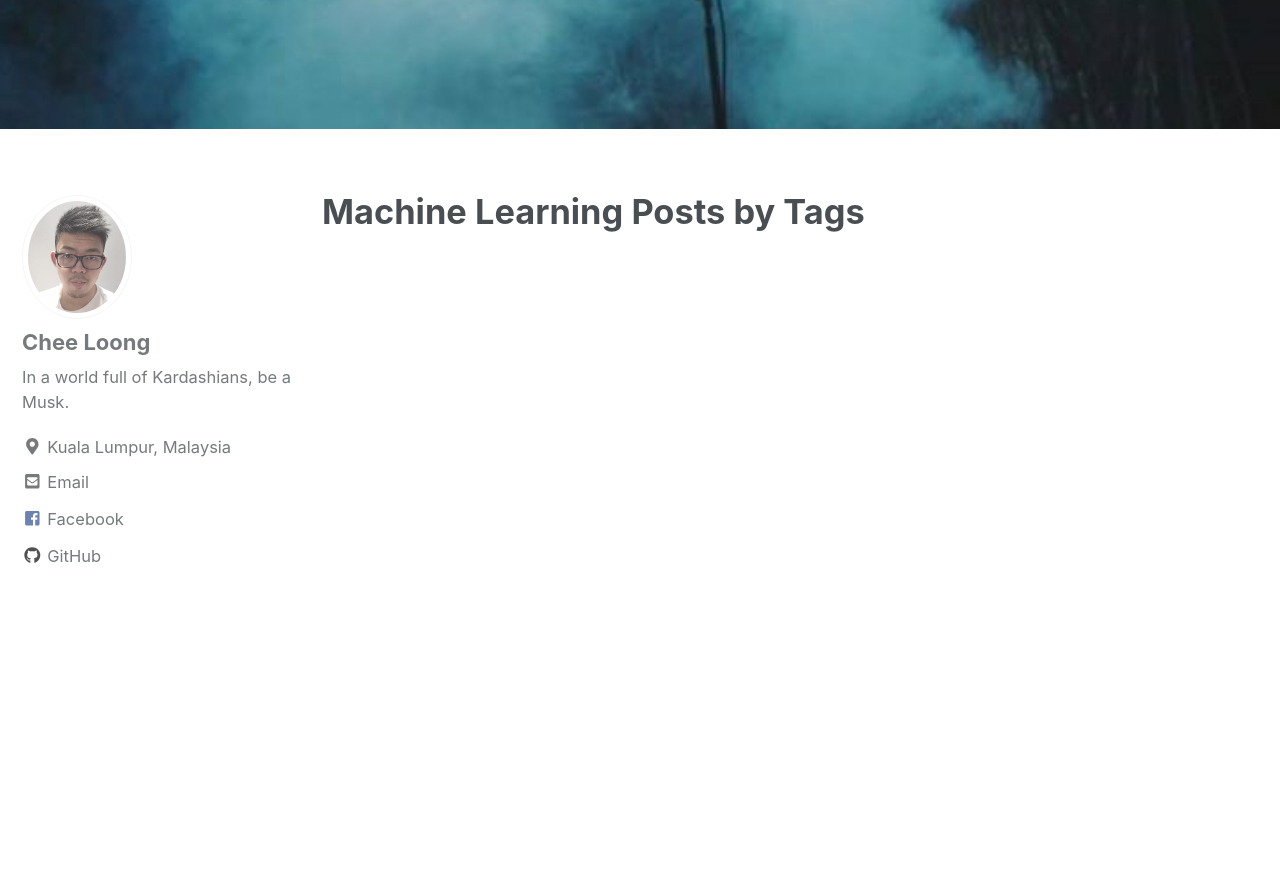
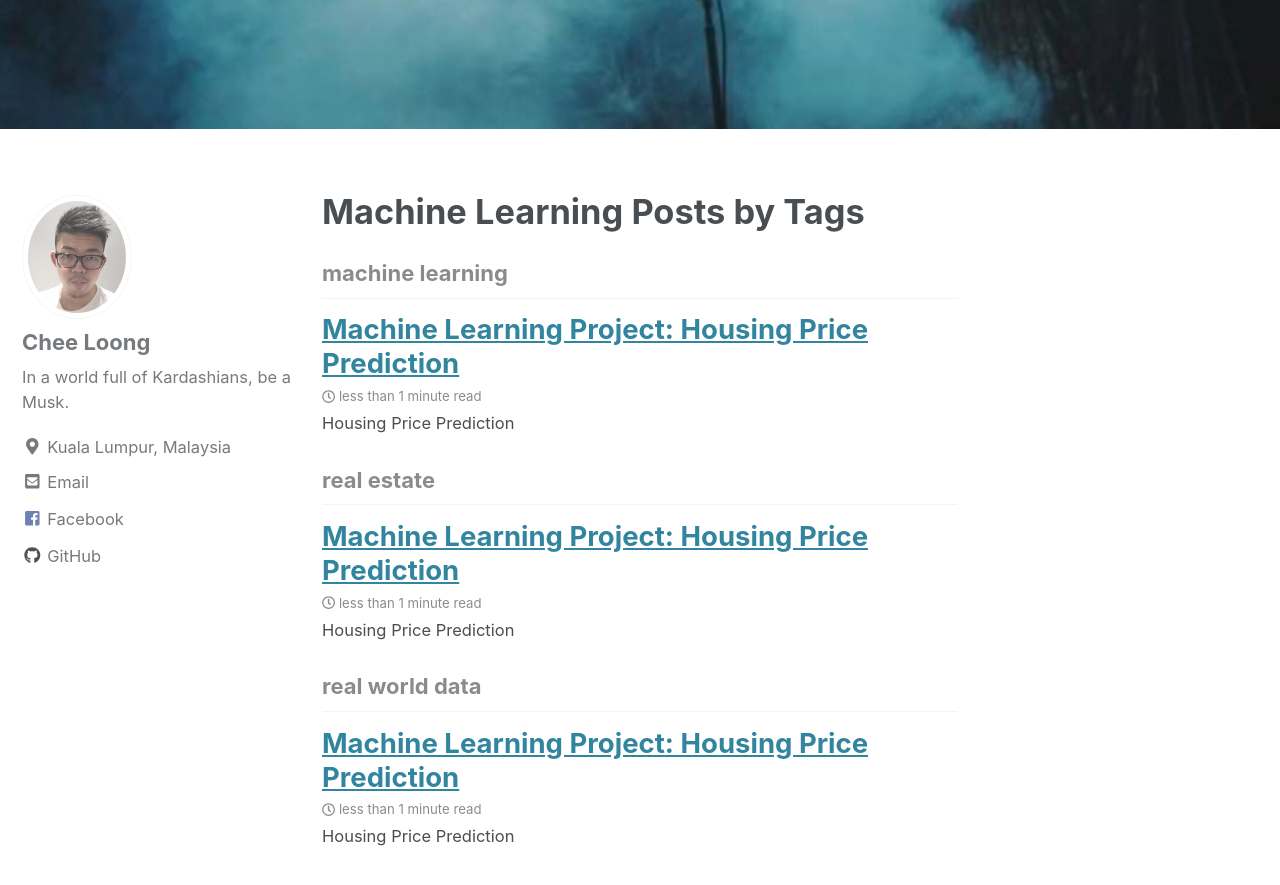
Before and after one commit to CheeLoong/CheeLoong.github.io, a Jekyll site: the page built from _pages/machinelearning.md, in a window 1280 px wide and 900 px high, scrolled down 227 px. Shown: the top 885 px of the window. Built offline with Jekyll 4.4.1, drawn with Linux system fonts in a browser that asks for light colours; cached includes are drawn as plain includes.

Commit message:
new push

````diff
--- a/_includes/scripts.html
+++ b/_includes/scripts.html
@@ -26,3 +26,9 @@
 
 {% include analytics.html %}
 {% include /comments-providers/scripts.html %}
+
+{% if page.mathjax %}
+<script type="text/javascript" async
+  src="https://cdn.mathjax.org/mathjax/latest/MathJax.js?config=TeX-MML-AM_CHTML">
+</script>
+{% endif %}
--- /dev/null
+++ b/_posts/2019-03-02-housing.md
@@ -0,0 +1,47 @@
+---
+title: "Machine Learning Project: Housing Price Prediction"
+data: 2019-03-02
+tags: [machine learning, real estate, real world data]
+excerpt: "Housing Price Prediction"
+mathjax: "true"
+---
+
+# H1 Heading
+
+## H2 Heading
+
+### H3 Heading
+
+Here's some basic text.
+
+And here's some *italics*
+
+Here's some **bold** text.
+
+What about a link [link][https://github.com/CheeLoong]
+
+Here's a bulleted list:
+- First item
+- Second item
+- Third item
+
+Here's numbered list:
+1. First
+2. Second
+3. Third
+
+Python code block:
+```python
+    import numpy as np
+
+    def test_function(x, y):
+      z = np.sum(x,y)
+      return z
+```
+
+Here's an image:
+<img src="{{ site.url }}{{ site.baseurl }}/assets/images/c-banner.png" alt="c-banner picture">
+
+Here's some math:
+
+$$z=x+y$$
````
Also changed, not shown: assets/images/nycbanner.jpg (deleted), assets/images/saintivy.png (deleted), assets/images/scottadams.png (deleted), assets/images/scottadams2.png (deleted), 1 other file.
